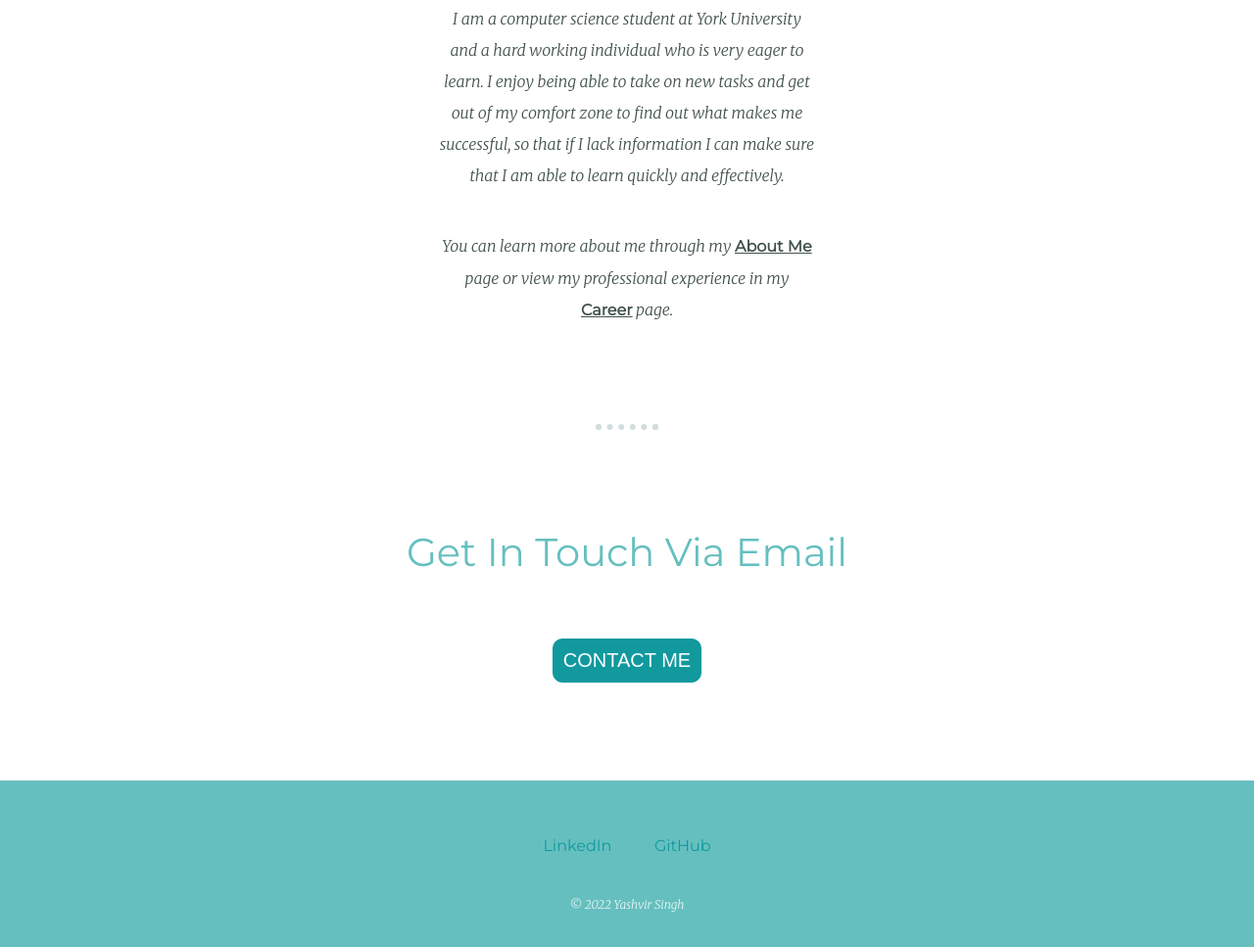
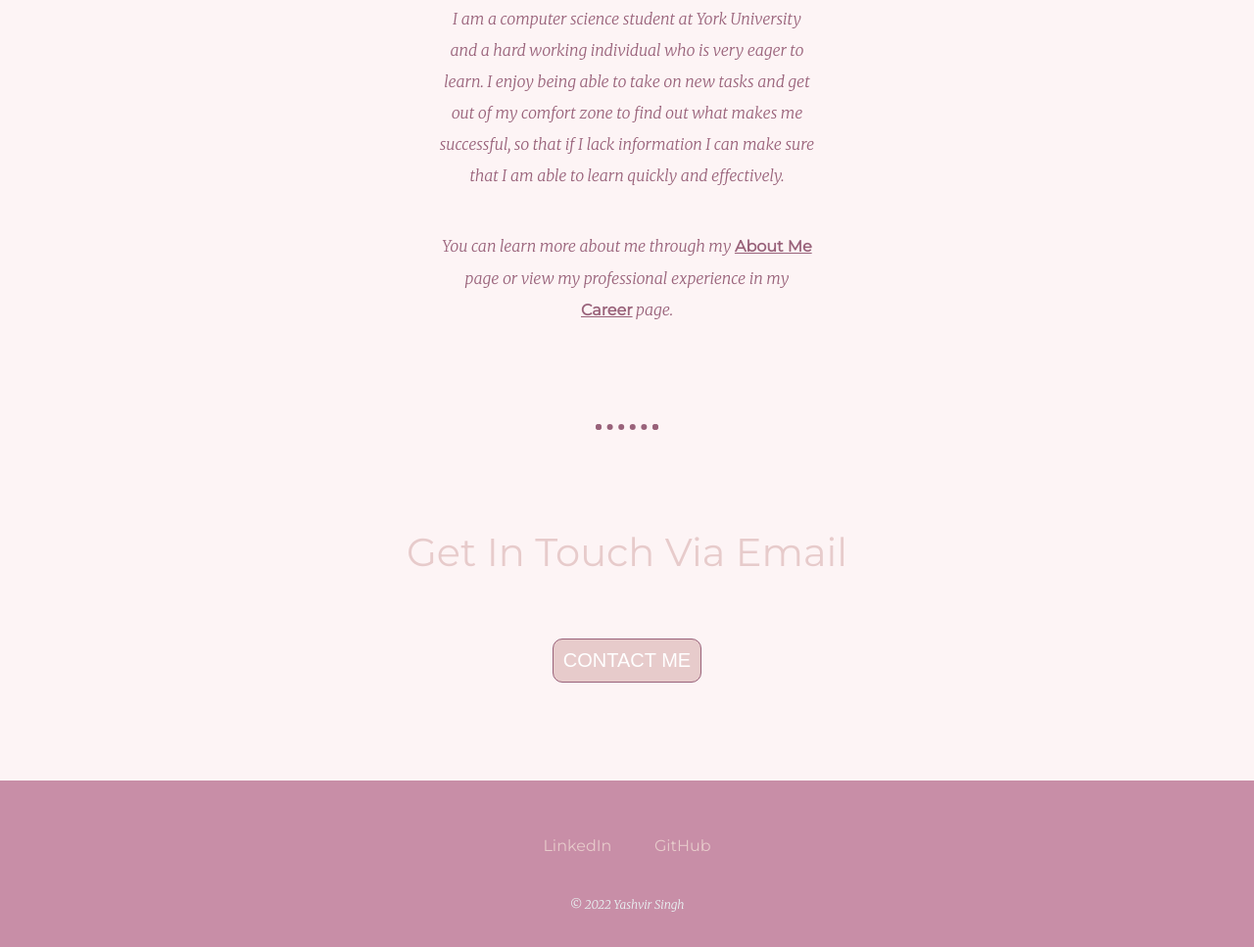
Before and after one commit to Yash0407/Portfolio, a plain HTML site: page index.html in a window 1280 px wide. Shown: the part 515-1482 px from the top of the page at 98% size. Drawn offline with Linux system fonts and the light colour scheme.

Commit message:
Update style.css

```diff
--- a/style.css
+++ b/style.css
@@ -2,26 +2,27 @@ body {
   margin: 0;
   text-align: center;
   font-family: 'Merriweather', serif;
-  color: #40514E;
+  color: #99627A;
+  background-color: #FDF4F5;
 }
 
 /* h1 {
   margin: 50px auto 0 auto;
   font-family: 'Sacramento', cursive;
   font-size: 5.625rem;
-  color: #66BFBF;
+  color: #C88EA7;
 } */
 h2 {
   font-family: 'Montserrat', sans-serif;
   font-size: 2.5rem;
-  color: #66BFBF;
+  color: #E7CBCB;
   font-weight: normal;
   padding-bottom: 10px;
 }
 
 h3 {
   font-family: 'Montserrat', sans-serif;
-  color: #11999E;
+  color: #E7CBCB;
 }
 
 p {
@@ -30,7 +31,7 @@ p {
 
 hr {
 
-  border: dotted #D2DDDD 6px;
+  border: dotted #99627A 6px;
   /* #EAF6F6 */
   border-bottom: none;
   width: 4%;
@@ -38,7 +39,7 @@ hr {
 }
 
 a {
-  color: #11999E;
+  color: #E7CBCB;
   font-family: 'Montserrat', sans-serif;
   margin: 10px 20px;
   text-decoration: none;
@@ -53,11 +54,11 @@ a {
 }
 
 a:hover {
-  color: #EAF6F6;
+  color: #99627A;
 }
 
 .top_contaner {
-  background-color: #E4F9F5;
+  background-color: #C88EA7;
   padding-top: 100px;
   position: relative;
 }
@@ -133,7 +134,7 @@ a:hover {
 }
 
 .bottom_container {
-  background-color: #66BFBF;
+  background-color: #C88EA7;
   padding: 50px 0 20px;
   line-height: 2;
 }
@@ -148,7 +149,7 @@ a:hover {
 .navbar {
   display: flex;
   justify-content: space-around;
-  background-color: #E4F9F5;
+  background-color: #C88EA7;
   padding: 1rem 0;
   position: sticky;
   top: 0;
@@ -157,7 +158,7 @@ a:hover {
 }
 
 .navbar a {
-  color: #11999E;
+  color: #E7CBCB;
   text-decoration: none;
   padding: 0.5rem 1rem;
   font-size: 1.1rem;
@@ -165,18 +166,18 @@ a:hover {
 }
 
 .navbar a:hover {
-  color: #66BFBF;
+  color: #C88EA7;
   background-color: rgba(255, 255, 255, 0.1);
   transition: background-color 0.3s, color 0.3s;
 }
 
 .contact_me_buttom {
-  background: #11999E;
-  background-image: -webkit-linear-gradient(top, #11999E, #11999E);
-  background-image: -moz-linear-gradient(top, #11999E, #11999E);
-  background-image: -ms-linear-gradient(top, #11999E, #11999E);
-  background-image: -o-linear-gradient(top, #11999E, #11999E);
-  background-image: -webkit-gradient(to bottom, #11999E, #11999E);
+  background: #E7CBCB;
+  background-image: -webkit-linear-gradient(top, #E7CBCB, #E7CBCB);
+  background-image: -moz-linear-gradient(top, #E7CBCB, #E7CBCB);
+  background-image: -ms-linear-gradient(top, #E7CBCB, #E7CBCB);
+  background-image: -o-linear-gradient(top, #E7CBCB, #E7CBCB);
+  background-image: -webkit-gradient(to bottom, #E7CBCB, #E7CBCB);
   -webkit-border-radius: 10px;
   -moz-border-radius: 10px;
   border-radius: 10px;
@@ -185,7 +186,7 @@ a:hover {
   font-size: 20px;
   font-weight: 200;
   padding: 10px;
-  border: solid #119A9F 1px;
+  border: solid #99627A 1px;
   text-decoration: none;
   display: inline-block;
   cursor: pointer;
@@ -195,13 +196,13 @@ a:hover {
 }
 
 .contact_me_buttom:hover {
-  border: solid #66BFBF 1px;
-  background: #66BFBF;
-  background-image: -webkit-linear-gradient(top, #66BFBF, #66BFBF);
-  background-image: -moz-linear-gradient(top, #66BFBF, #66BFBF);
-  background-image: -ms-linear-gradient(top, #66BFBF, #66BFBF);
-  background-image: -o-linear-gradient(top, #66BFBF, #66BFBF);
-  background-image: -webkit-gradient(to bottom, #66BFBF, #66BFBF);
+  border: solid #99627A 1px;
+  background: #99627A;
+  background-image: -webkit-linear-gradient(top, #C88EA7, #C88EA7);
+  background-image: -moz-linear-gradient(top, #C88EA7, #C88EA7);
+  background-image: -ms-linear-gradient(top, #C88EA7, #C88EA7);
+  background-image: -o-linear-gradient(top, #C88EA7, #C88EA7);
+  background-image: -webkit-gradient(to bottom, #C88EA7, #C88EA7);
   -webkit-border-radius: 20px;
   -moz-border-radius: 20px;
   border-radius: 20px;
```
